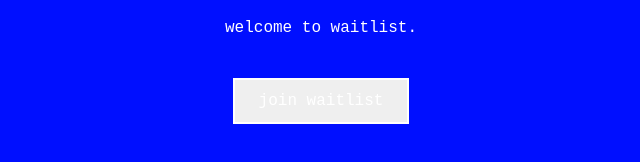
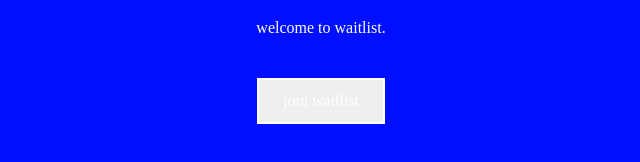
Before and after one commit to squadinvestmenttrust/waitlist, a plain HTML site: page index.html in a window 1280 px wide. Shown: the part 424-586 px from the top of the page, without its empty margins (319-959 px from the left). Drawn offline with Linux system fonts and the light colour scheme.

Commit message:
Update index.html

```diff
--- a/index.html
+++ b/index.html
@@ -16,7 +16,7 @@
         body {
             background-color: #000FFF; /* Blue background for DOS theme */
             color: white;
-            font-family: 'Courier New', Courier, monospace; /* Standard monospace font */
+            font-family: 'akkurat'; /* Standard monospace font */
             display: flex;
             flex-direction: column;
             justify-content: center;
@@ -70,7 +70,7 @@
             border: 2px solid white;
             color: white;
             padding: 12px 24px;
-            font-family: inherit;
+            font-family: akkurat;
             font-size: 1em;
             cursor: pointer;
             margin-top: 25px;
```
